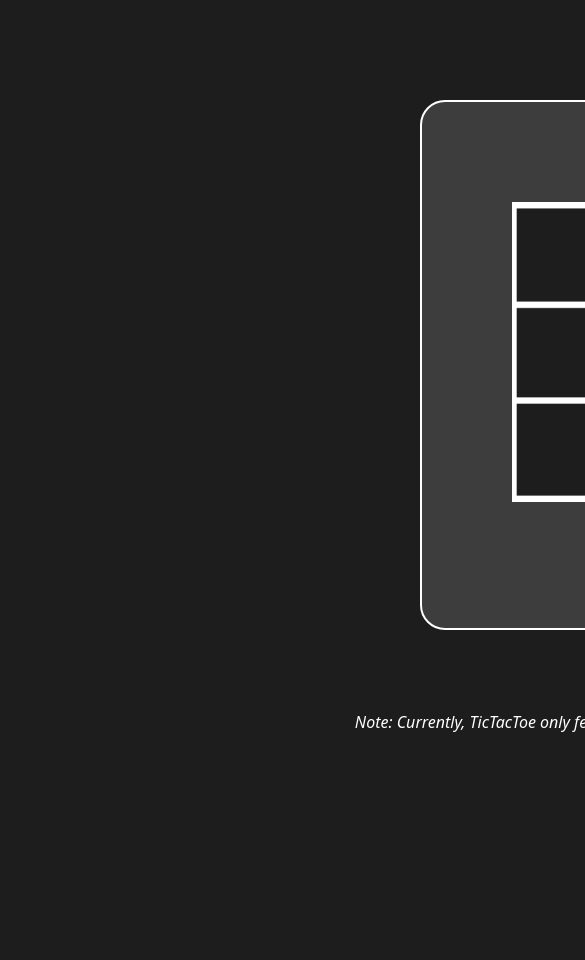
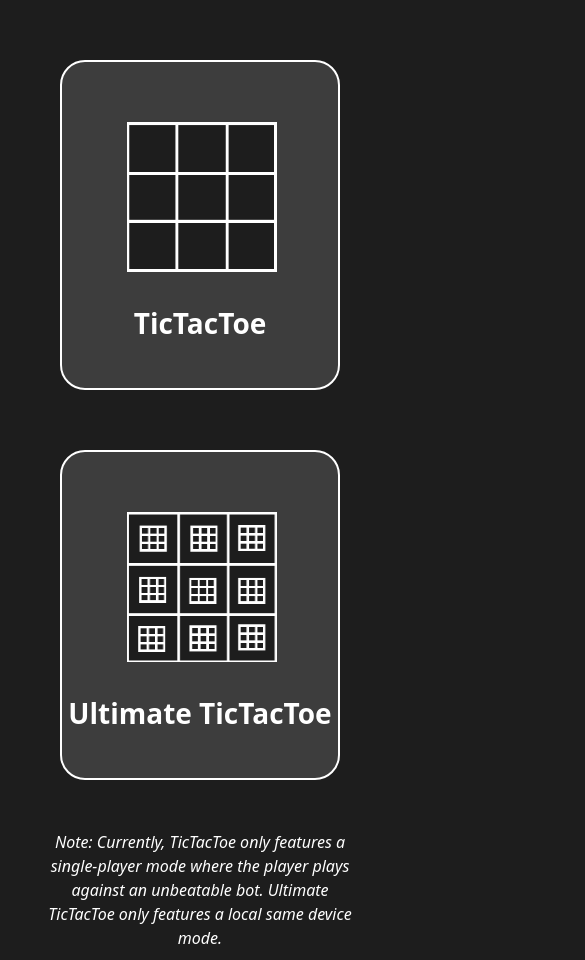
Before and after one commit to stewxy/Minigames, a React (Vite) app: page / in a window 390 px wide. Shown: the top 960 px of the page, 585 px wide, since content can reach past the window. Before the commit the page ends 844 px from the top, so only its background shows below. Built offline with nearby package versions, Linux system fonts and the light colour scheme.

Commit message:
layout page formatting changes depending on screen size

```diff
--- a/src/App.css
+++ b/src/App.css
@@ -184,8 +184,6 @@ html{
     width:1920px;
     height:700px;
     visibility: visible;
-
-
 }
 
 .tttImageContainer{
@@ -282,3 +280,47 @@ html{
 .noteText{
     font-style: italic;
 }
+
+@media only screen and (max-width: 480px) {
+    .tttStyle{
+        width:150px;
+        height:150px;
+        margin-left: 65px;
+        margin-top: 60px;
+    }
+    .tttImageContainer{
+        width: 280px;
+        height: 330px;
+        margin-left: 60px;
+        margin-top: 60px;
+    }
+    .tttText{
+        font-size: 28px;
+    }
+
+    .utttStyle{
+        width:150px;
+        height:150px;
+        margin-left: 65px;
+        margin-top: 60px;
+    }
+    .utttImageContainer{
+        width: 280px;
+        height: 330px;
+        margin-left: 60px;
+        margin-top: 60px;
+    }
+    .utttText{
+        font-size: 28px;
+    }
+
+    .selectionContainer{
+        width:400px;
+    }
+    .layoutInfoSect{
+        width: 360px;
+        padding-left: 40px;
+        margin-top: 50px;
+        padding-bottom: 10px;
+    }
+}
```
